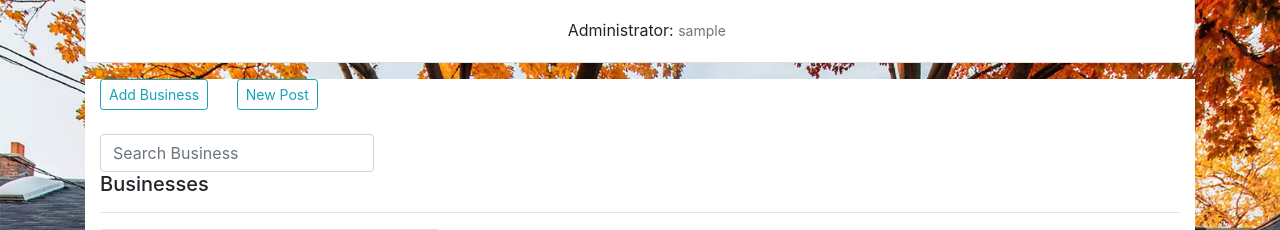
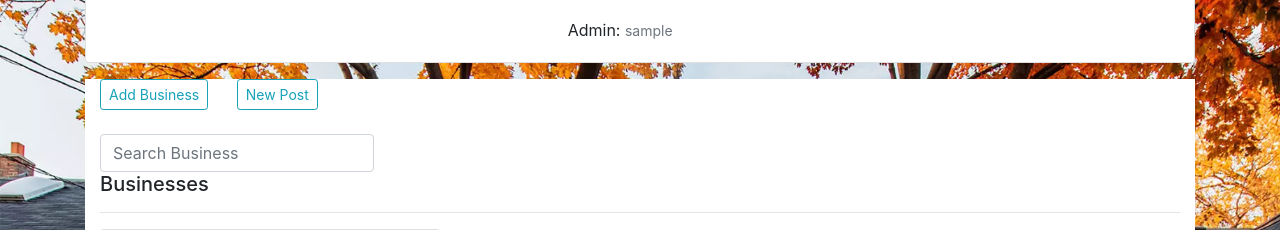
Before and after one commit to Joseph-oderoh/Neighborhoodzz, a Django app: page /single_hood/1 in a window 1280 px wide. Shown: the part 238-468 px from the top of the page. Run offline with Django 4.2, Linux system fonts and the light colour scheme; tables that the repository leaves empty hold one stand-in row (values such as "Sample post"); some libraries are stand-ins or nearby versions; some web fonts are replaced.

Commit message:
heroku deployment

```diff
--- a/hoodapp/templates/single_hood.html
+++ b/hoodapp/templates/single_hood.html
@@ -23,7 +23,7 @@
                             <p class="card-text"><span class="text-info">Police Tell</span>
                                 &nbsp;<strong>{{hood.police_number}}</strong> |
                                 <span class="text-info">Hospital Tell</span> <strong>{{hood.health_tell}}</strong></p>
-                            <p class="card-text">Administrator: <small class="text-muted">
+                            <p class="card-text">Admin: <small class="text-muted">
                                 {{ hood.admin.user.username }}</small></p>
                         </div>
                     </div>
```
